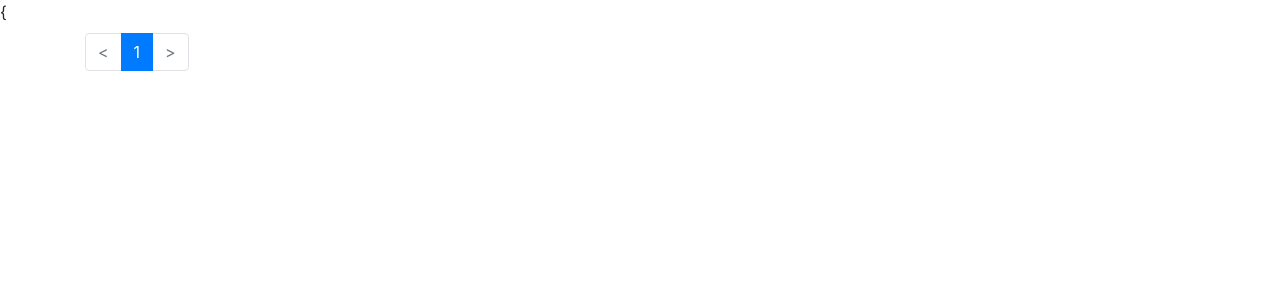
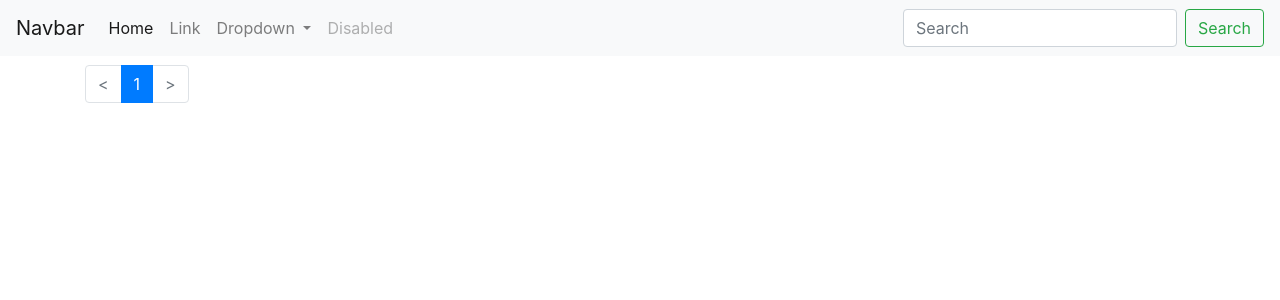
Before and after one commit to kolamor/blog, a Django app: page / in a window 1280 px wide. Shown: the top 300 px of the page. Run offline with Django 3.2, Linux system fonts and the light colour scheme; data that the repository does not hold is empty; some libraries are stand-ins or nearby versions.

Commit message:
add search

```diff
--- a/blogapp/views.py
+++ b/blogapp/views.py
@@ -3,14 +3,14 @@ from django.views.generic import View
 from blogapp.models import News, Category, Tag, Comments
 from blogapp.forms import CommentsForm
 from django.core.paginator import Paginator
+from django.db.models import Q
 
 # Create your views here.
 
 
 def news_paginator(paginator, page_number):
 
-	# paginator = Paginator(products,4)
-	# page_number = request.GET.get('page', 1)
+
 	page = paginator.get_page(page_number)
 
 	is_paginator = page.has_other_pages()
@@ -30,7 +30,14 @@ def news_paginator(paginator, page_number):
 class IndexPage(View):
 	""" Index Html"""
 	def get(self, request):
-		news_list = News.objects.all()
+		search_query = request.GET.get('search', '')
+
+		if search_query:
+			news_list = News.objects.filter(Q(title__icontains=search_query) |
+											Q(text__icontains=search_query))
+		else:
+			news_list = News.objects.all()
+
 		paginator = Paginator(news_list,2)
 		page_number = request.GET.get('page', 1)
 		page, prev_url, next_url = news_paginator(paginator, page_number)
--- a/templates/index.html
+++ b/templates/index.html
@@ -9,10 +9,47 @@
 
 </head>
 <body>
+{% block navbar %}
+<nav class="navbar navbar-expand-lg navbar-light bg-light">
+  <a class="navbar-brand" href="#">Navbar</a>
+  <button class="navbar-toggler" type="button" data-toggle="collapse" data-target="#navbarSupportedContent" aria-controls="navbarSupportedContent" aria-expanded="false" aria-label="Toggle navigation">
+    <span class="navbar-toggler-icon"></span>
+  </button>
 
+  <div class="collapse navbar-collapse" id="navbarSupportedContent">
+    <ul class="navbar-nav mr-auto">
+      <li class="nav-item active">
+        <a class="nav-link" href="#">Home <span class="sr-only">(current)</span></a>
+      </li>
+      <li class="nav-item">
+        <a class="nav-link" href="#">Link</a>
+      </li>
+      <li class="nav-item dropdown">
+        <a class="nav-link dropdown-toggle" href="#" id="navbarDropdown" role="button" data-toggle="dropdown" aria-haspopup="true" aria-expanded="false">
+          Dropdown
+        </a>
+        <div class="dropdown-menu" aria-labelledby="navbarDropdown">
+          <a class="dropdown-item" href="#">Action</a>
+          <a class="dropdown-item" href="#">Another action</a>
+          <div class="dropdown-divider"></div>
+          <a class="dropdown-item" href="#">Something else here</a>
+        </div>
+      </li>
+      <li class="nav-item">
+        <a class="nav-link disabled" href="#">Disabled</a>
+      </li>
+    </ul>
 
+    <form class="form-inline my-2 my-lg-0" action="{% url 'indexht' %}">
+      <input class="form-control mr-sm-2" type="search" placeholder="Search" aria-label="Search" name="search">
+      <button class="btn btn-outline-success my-2 my-sm-0" type="submit">Search</button>
+    </form>
+  </div>
+</nav>
+</div>
+	{% endblock navbar %}
 
-	{{% block content %}
+	{% block content %}
 
 <div class="container">
 	<div class="row">
```
